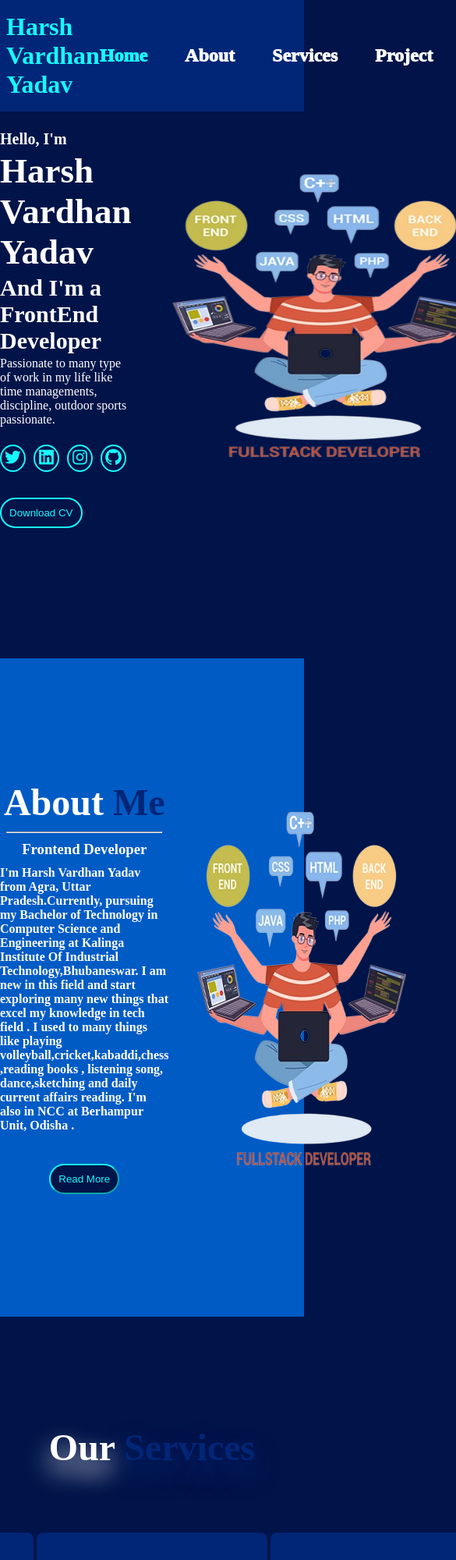
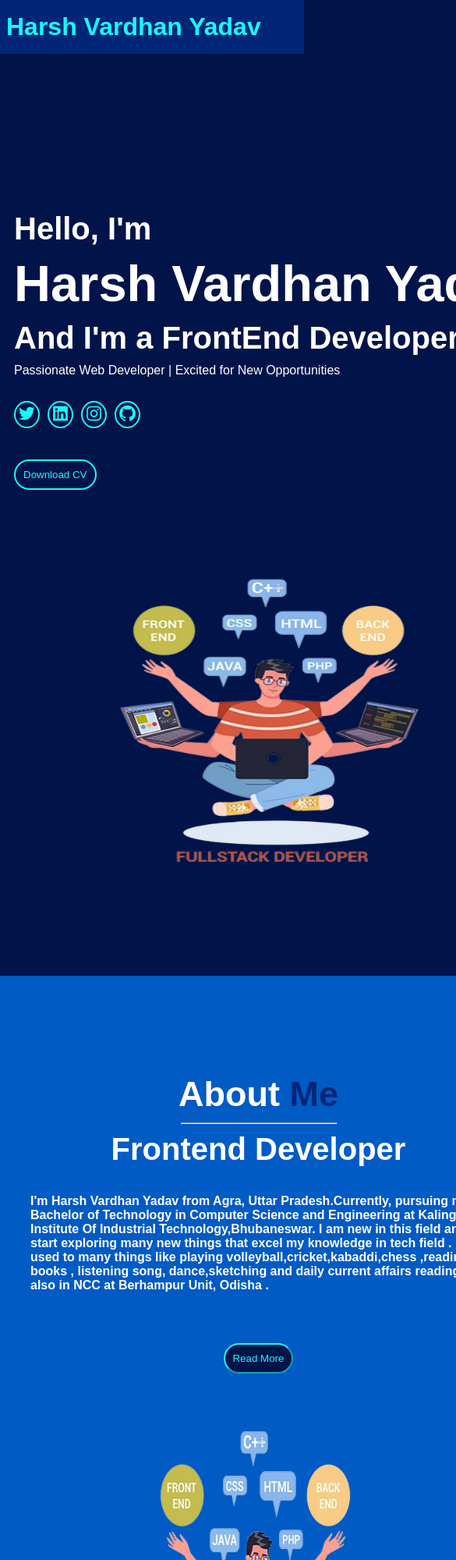
Before and after one commit to Harsh-Vardhan-Yadav-03/harsh.portfolio, a plain HTML site: page index.html in a window 390 px wide. Shown: the top 2000 px of the page at 78% size, 585 px wide, since content can reach past the window. Drawn offline with nearby package versions, Linux system fonts and the light colour scheme.

Commit message:
making responsive

```diff
--- /dev/null
+++ b/Responsive.css
@@ -0,0 +1,54 @@
+@media (max-width: 426px) {
+    .navbar{
+        display: none;
+    }
+    .hero {
+        width: fit-content;
+        height: 140vh;
+        display: flex;
+        flex-direction: column;
+        padding:88px 18px 17px ;
+    }
+
+    .box{
+        width: 665px;
+        gap: 10px;
+    }
+
+    .box h5{
+        font-size: 40px;
+    }
+    .box h1{
+        font-size: 65px;
+    }
+    .box h4{
+        font-size: 40px;
+    }
+    .about{
+        width: 170vw;
+        display: flex;
+        flex-direction: column;
+        padding: 5rem 3% 2rem;
+        height: 140vh;
+    }
+    .content h1{
+        font-size: 45px;
+    }
+    .content h3{
+        font-size: 40px;
+    }
+    .content p{
+        margin: 25px 0;
+        width: 150vw;
+    }
+
+    .main-btn btn2{
+        font-size: 15px;
+        padding: 20px 40px 20px;
+        border-radius: 35px;
+    }
+    .services{
+        width: 150vw;
+        height: 140vh;
+    }
+}
--- a/index.html
+++ b/index.html
@@ -1,17 +1,20 @@
 <!DOCTYPE html>
 <html lang="en">
+
 <head>
     <meta charset="UTF-8">
     <meta name="viewport" content="width=device-width, initial-scale=1.0">
     <title>Harsh Vardhan Yadav</title>
     <link href='https://unpkg.com/boxicons@2.1.4/css/boxicons.min.css' rel='stylesheet'>
     <link rel="stylesheet" href="style.css">
+    <link rel="stylesheet" href="Responsive.css">
 </head>
+
 <body>
     <header>
         <h1>Harsh Vardhan Yadav</h1>
         <nav class="navbar">
-        <a href="#"  class="active">Home</a>
+            <a href="#" class="active">Home</a>
             <a href="#">About</a>
             <a href="#">Services</a>
             <a href="#">Project</a>
@@ -22,52 +25,67 @@
         <div class="box">
             <h5>Hello, I'm</h5>
             <h1>Harsh Vardhan Yadav</h1>
-            <h4>And I'm  a  FrontEnd Developer</h4>
-            <p>Passionate to many type of work in my life like time managements, discipline,  outdoor sports passionate.</p>
+            <h4>And I'm a FrontEnd Developer</h4>
+            <p>Passionate Web Developer | Excited for New Opportunities
+            </p>
             <div class="link">
                 <a href=""><i class='bx bxl-twitter'></i></a>
-                <a href=""><i class='bx bxl-linkedin-square' ></i></a>
+                <a href=""><i class='bx bxl-linkedin-square'></i></a>
                 <a href=""><i class='bx bxl-instagram'></i></a>
                 <a href=""><i class='bx bxl-github'></i></a>
             </div>
             <button class="main-btn btn">Download CV</button>
         </div>
         <div class="box2">
-            <img src="assets/dev-harsh.png"  alt="photo" height="400px" width="600px">
+            <img src="assets/dev-harsh.png" alt="photo" height="400px" width="600px">
         </div>
     </section>
 
     <!-- About Section  -->
     <section class="about">
         <div class="content">
-            <h1>About <span class="txt-box txt">Me</span></h1><hr style="width: 200px; color: #00b4fc;">
-            <h3>Frontend  Developer</h3>
-            <p>I'm Harsh Vardhan Yadav from Agra, Uttar Pradesh.Currently, pursuing my Bachelor of Technology in Computer Science and Engineering at Kalinga Institute Of Industrial Technology,Bhubaneswar. I am new in this field and  start exploring many new things that excel my knowledge in tech field . I used  to many things like playing volleyball,cricket,kabaddi,chess ,reading books , listening song, dance,sketching and daily current affairs reading. I'm also in NCC  at Berhampur Unit, Odisha .
+            <h1>About <span class="txt-box txt">Me</span></h1>
+            <hr style="width: 200px; color: #00b4fc;">
+            <h3>Frontend Developer</h3>
+            <p>I'm Harsh Vardhan Yadav from Agra, Uttar Pradesh.Currently, pursuing my Bachelor of Technology in
+                Computer Science and Engineering at Kalinga Institute Of Industrial Technology,Bhubaneswar. I am new in
+                this field and start exploring many new things that excel my knowledge in tech field . I used to many
+                things like playing volleyball,cricket,kabaddi,chess ,reading books , listening song, dance,sketching
+                and daily current affairs reading. I'm also in NCC at Berhampur Unit, Odisha .
             </p>
             <button class="main-btn btn2">Read More</button>
         </div>
         <div class="box3">
-            <img src="assets/dev-harsh.png" alt="photo" width="350px" height ="500px">
+            <img src="assets/dev-harsh.png" alt="photo" width="350px" height="500px">
         </div>
     </section>
     <!-- Services -->
     <section class="services">
-            <h1 style="color:white";>Our <span class="txt-box">Services</span></h1>
+        <h1 style="color:white" ;>Our <span class="txt-box">Services</span></h1>
         <div class="service1">
             <div class="main-box">
                 <i class='bx bx-code-alt'></i>
                 <h3>Web Development</h3>
-            <p>Lorem ipsum dolor sit amet, consectetur adipisicing elit. Odit saepe cumque voluptatem iusto quaerat inventore sint aut optio! Impedit cumque id perferendis reiciendis esse nostrum, vero iusto expedita explicabo aut dolor accusantium? Corrupti praesentium veritatis ex. Incidunt officiis ut praesentium? </p>
+                <p>Lorem ipsum dolor sit amet, consectetur adipisicing elit. Odit saepe cumque voluptatem iusto quaerat
+                    inventore sint aut optio! Impedit cumque id perferendis reiciendis esse nostrum, vero iusto expedita
+                    explicabo aut dolor accusantium? Corrupti praesentium veritatis ex. Incidunt officiis ut
+                    praesentium? </p>
             </div>
             <div class="main-box">
                 <i class='bx bxs-paint-roll'></i>
                 <h3>Graphics Designing</h3>
-                <p>Lorem ipsum dolor sit amet consectetur adipisicing elit. Blanditiis optio facere quidem cum, non corporis laudantium officia velit porro dignissimos ad tenetur dolore, illum totam doloribus ipsa, eligendi ullam reprehenderit qui. Magnam quod cupiditate minima animi ipsa aspernatur explicabo doloribus!</p>
+                <p>Lorem ipsum dolor sit amet consectetur adipisicing elit. Blanditiis optio facere quidem cum, non
+                    corporis laudantium officia velit porro dignissimos ad tenetur dolore, illum totam doloribus ipsa,
+                    eligendi ullam reprehenderit qui. Magnam quod cupiditate minima animi ipsa aspernatur explicabo
+                    doloribus!</p>
             </div>
             <div class="main-box">
                 <i class='bx bx-library'></i>
                 <h3>NCC Life</h3>
-                <p>Lorem ipsum dolor sit amet consectetur adipisicing elit. Unde sapiente cumque atque accusantium corporis, est eveniet molestias quia eius dolorem laborum doloribus dignissimos harum fugiat? Distinctio, at expedita quia, a repellat deserunt nostrum asperiores est, optio tempora magnam doloribus quae.</p>
+                <p>Lorem ipsum dolor sit amet consectetur adipisicing elit. Unde sapiente cumque atque accusantium
+                    corporis, est eveniet molestias quia eius dolorem laborum doloribus dignissimos harum fugiat?
+                    Distinctio, at expedita quia, a repellat deserunt nostrum asperiores est, optio tempora magnam
+                    doloribus quae.</p>
             </div>
         </div>
 
@@ -77,7 +95,7 @@
         <div class="project_box">
             <h1 style=" font-size: 300%;">Latest <span class="txt-box">Projects</span></h1>
             <div class="img1">
-                <img src="assets/Project.png" alt="photo" width="550px"  height = "300px">
+                <img src="assets/Project.png" alt="photo" width="550px" height="300px">
             </div>
         </div>
     </section>
@@ -103,17 +121,19 @@
                     </div>
                     <div class="block">
                         <label for="number">Phone Number</label><br>
-                            <input class="text_field" type="number" style="width: 350px; height: 30px ;" ><br>
+                        <input class="text_field" type="number" style="width: 350px; height: 30px ;"><br>
                     </div>
                     <div class="block">
                         <label for="message">Message</label><br>
-                            <textarea cols="30" rows="10" placeholder="Enter your message" style="border: 2px solid grey; border-radius: 10px;"></textarea><br>
+                        <textarea cols="30" rows="10" placeholder="Enter your message"
+                            style="border: 2px solid grey; border-radius: 10px;"></textarea><br>
                     </div>
                     <button class="main-btn btn3">Submit</button>
                 </form>
-                </div><hr class="vr">
+            </div>
+            <hr class="vr">
             <div class="detail_box">
-                    <i class='bx bxs-phone'>    7906414804</i><br>
+                <i class='bx bxs-phone'> 7906414804</i><br>
                 <i class='bx bxs-envelope'> yvtharsh11@gmail.com</i><br>
                 <i class='bx bxs-been-here'> KP-6, KIIT University, Bhubaneswar</i>
                 <div class="link1">
@@ -121,9 +141,13 @@
                     <a href=""><i class='bx bxl-instagram-alt'></i></a>
                     <a href=""><i class='bx bxl-twitter'></i></a>
                 </div>
-                </div><hr>
-            </div><hr>
-        <p style="color: white; display: flex; justify-content: center;">&copy; Harsh Vardhan Yadav |All Rights Reserved.</p>
+            </div>
+            <hr>
+        </div>
+        <hr>
+        <p style="color: white; display: flex; justify-content: center;">&copy; Harsh Vardhan Yadav |All Rights
+            Reserved.</p>
     </section>
 </body>
+
 </html>
--- a/style.css
+++ b/style.css
@@ -17,6 +17,7 @@
 body{
     background-color: var(--bg-color);
     overflow-x: hidden;
+    font-family: 'poppins', sans-serif;
 }
 
 section{
@@ -29,7 +30,7 @@ header{
     justify-content: space-between;
     background-color: var(--bg-color2);
     padding: 1rem .5rem;
-    position: fixed;
+    position: sticky;
     top: 0;
     left: 0;
     width: 100%;
```
Lines whose indentation alone changed are shown as unchanged.
